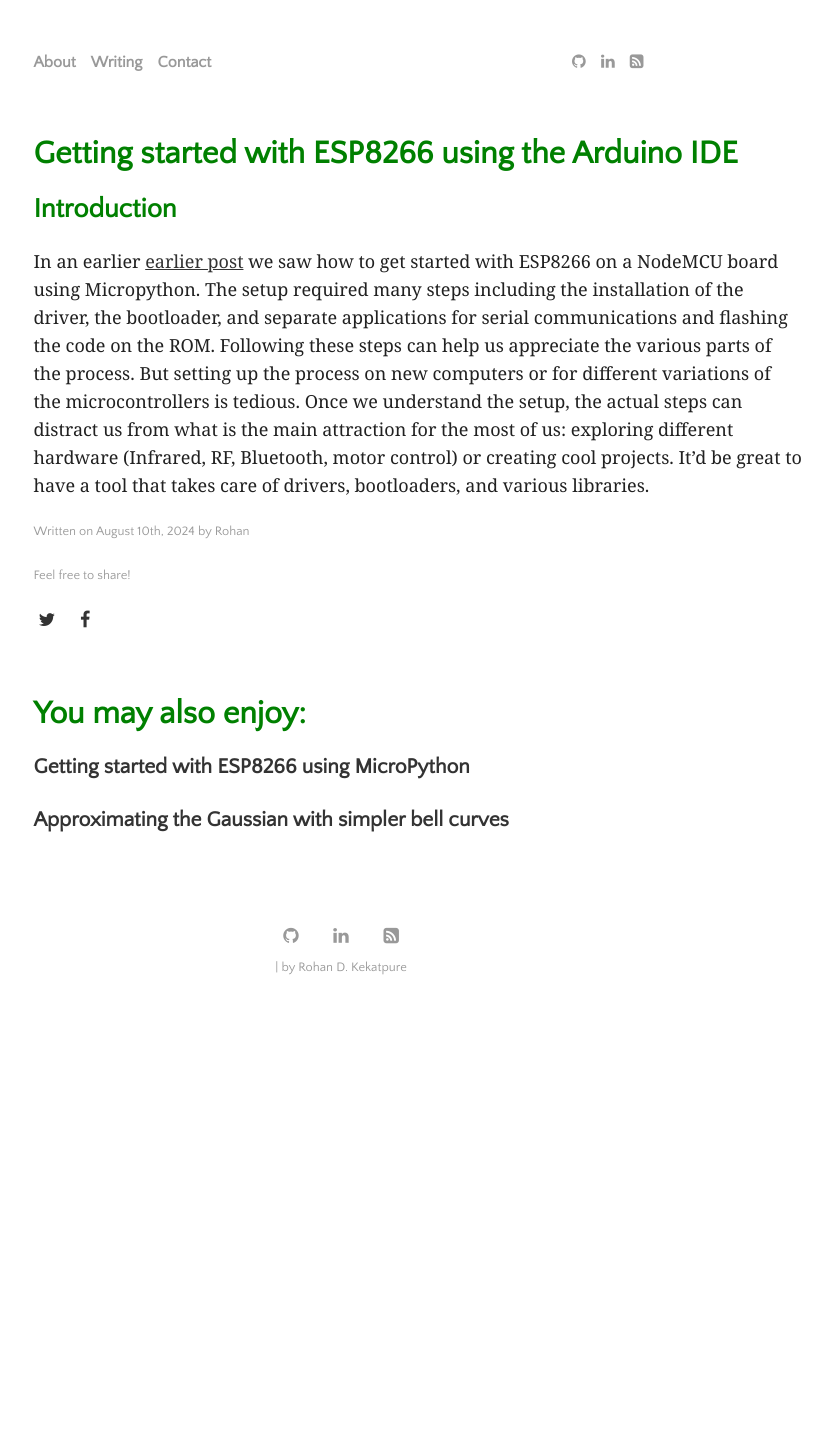
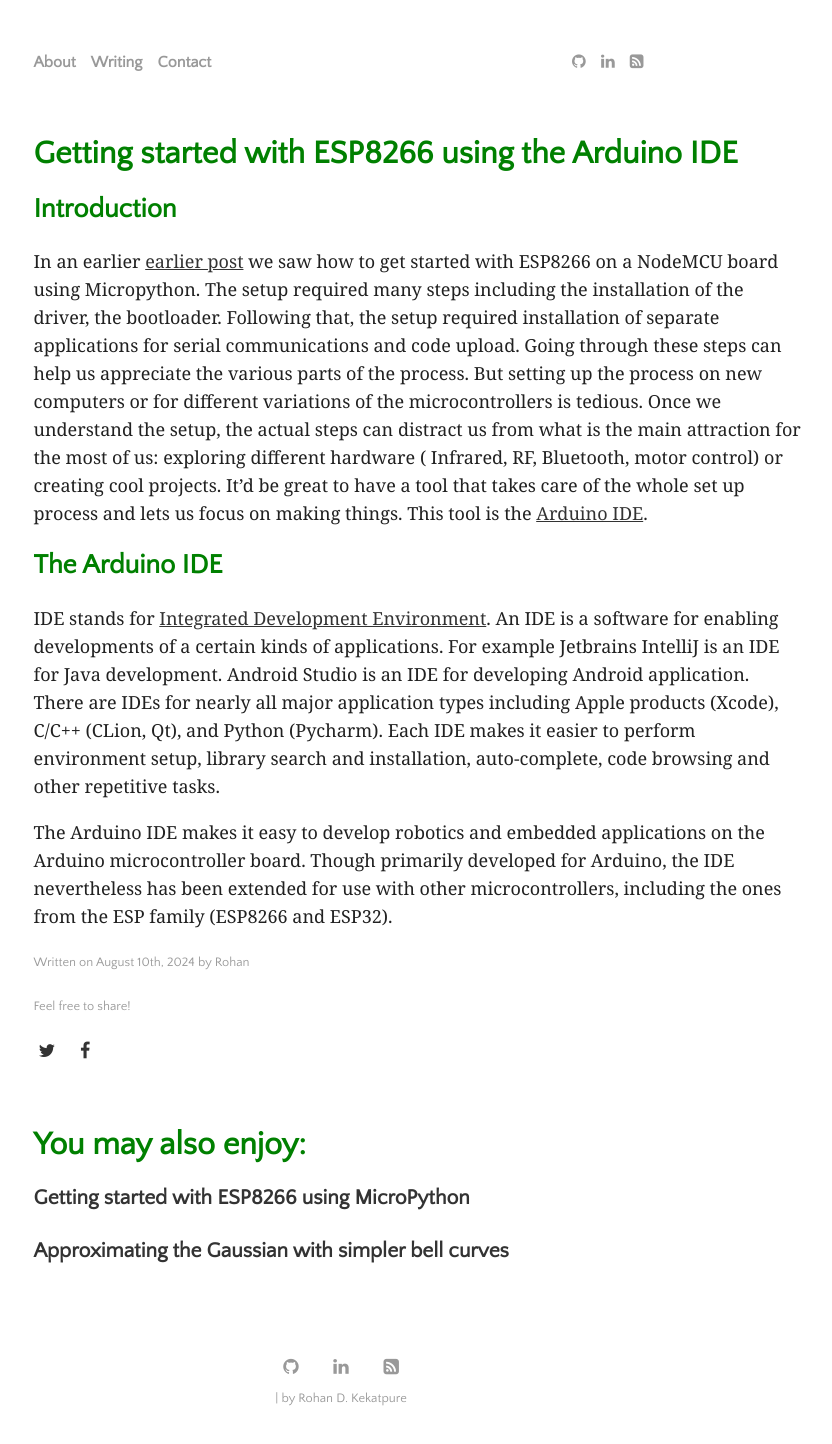
Before and after one commit to rohan-kekatpure/rohan-kekatpure.github.io, a Jekyll site: the page built from _posts/2024-08-10-getting-started-with-esp8266-arduino.md, in a window 1280 px wide. Shown: the whole page, without its empty margins (227-1059 px from the left). Built offline with Jekyll 4.4.1, drawn with Linux system fonts in a browser that asks for light colours; before the commit the page ends 1013 px from its top, so only the background shows below that.

Commit message:
arduino ide

```diff
--- a/_posts/2024-08-10-getting-started-with-esp8266-arduino.md
+++ b/_posts/2024-08-10-getting-started-with-esp8266-arduino.md
@@ -14,9 +14,22 @@ tags: [documentation,sample]
 
 In an earlier [earlier post]({% post_url 2022-01-01-getting-started-with-esp8266 %}) we saw how to get started with
 ESP8266 on a NodeMCU board using Micropython. The setup required many steps including the installation of the driver,
-the bootloader, and separate applications for serial communications and flashing the code on the ROM. Following these
-steps can help us appreciate the various parts of the process. But setting up the process on new computers or for
-different variations of the microcontrollers is tedious. Once we understand the setup, the actual steps can distract us
-from what is the main attraction for the most of us: exploring different hardware (Infrared, RF, Bluetooth, motor
-control) or creating cool projects. It'd be great to have a tool that takes care of drivers, bootloaders, and various
-libraries.
+the bootloader. Following that, the setup required installation of separate applications for serial communications and
+code upload. Going through these steps can help us appreciate the various parts of the process. But setting up the
+process on new computers or for different variations of the microcontrollers is tedious. Once we understand the setup,
+the actual steps can distract us from what is the main attraction for the most of us: exploring different hardware (
+Infrared, RF, Bluetooth, motor control) or creating cool projects. It'd be great to have a tool that takes care of the
+whole set up process and lets us focus on making things. This tool is
+the [Arduino IDE](https://www.arduino.cc/en/software).
+
+## The Arduino IDE
+
+IDE stands for [Integrated Development Environment](https://en.wikipedia.org/wiki/Integrated_development_environment).
+An IDE is a software for enabling developments of a certain kinds of applications. For example Jetbrains IntelliJ is an
+IDE for Java development. Android Studio is an IDE for developing Android application. There are IDEs for nearly all major
+application types including Apple products (Xcode), C/C++ (CLion, Qt), and Python (Pycharm). Each IDE makes it easier to
+perform environment setup, library search and installation, auto-complete, code browsing and other repetitive tasks.
+
+The Arduino IDE makes it easy to develop robotics and embedded applications on the Arduino microcontroller board. Though
+primarily developed for Arduino, the IDE nevertheless has been extended for use with other microcontrollers, including
+the ones from the ESP family (ESP8266 and ESP32).
```
